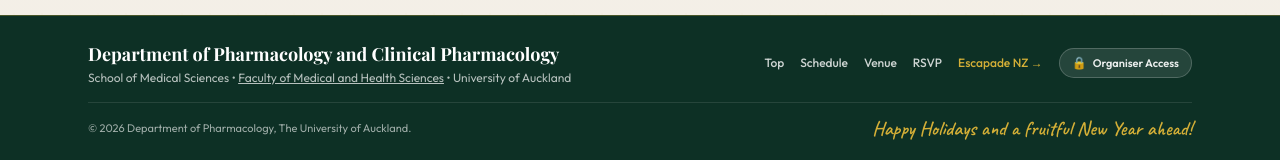
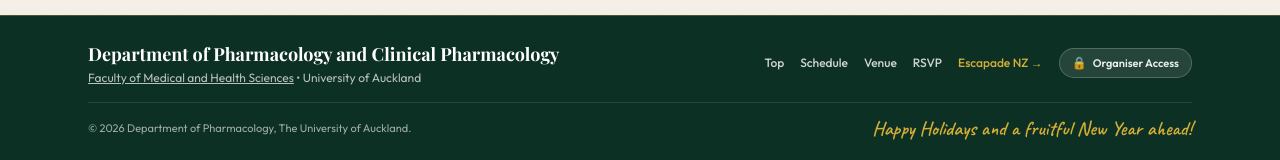
Before and after one commit to ZetaWilliam/Christmas2026, a website: page index.html in a window 1280 px wide. Shown: the part 3668-3828 px from the top of the page. Drawn offline with nearby package versions, Linux system fonts and the light colour scheme; a web font is replaced by a local one.

Commit message:
Remove School of Medical Sciences from footer

```diff
--- a/index.html
+++ b/index.html
@@ -903,7 +903,6 @@
             Department of Pharmacology and Clinical Pharmacology
           </a>
           <div class="text-xs text-white/70 mt-0.5">
-            School of Medical Sciences &bull;
             <a href="https://www.auckland.ac.nz/en/fmhs.html" target="_blank" rel="noopener noreferrer" class="underline hover:text-gold">Faculty of Medical and Health Sciences</a> &bull;
             <a href="https://www.auckland.ac.nz/" target="_blank" rel="noopener noreferrer" class="hover:text-gold">University of Auckland</a>
           </div>
```
